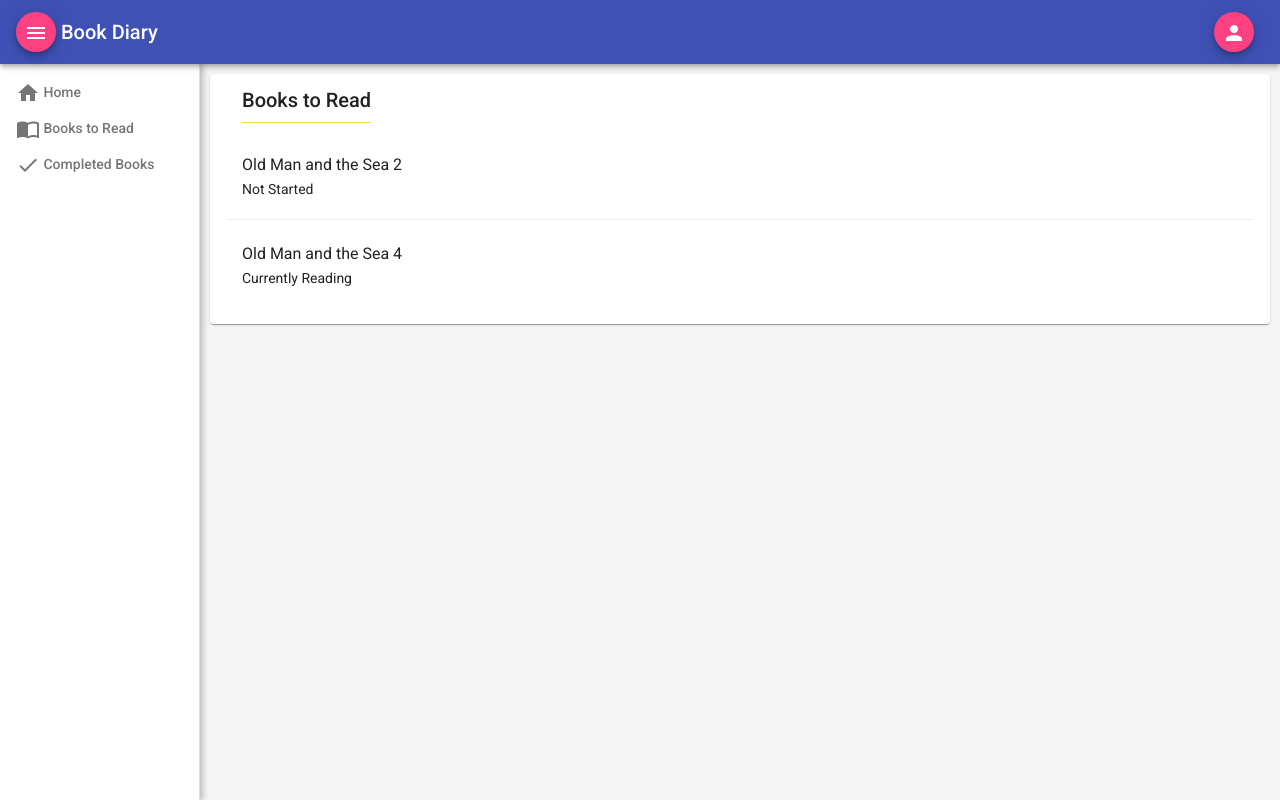
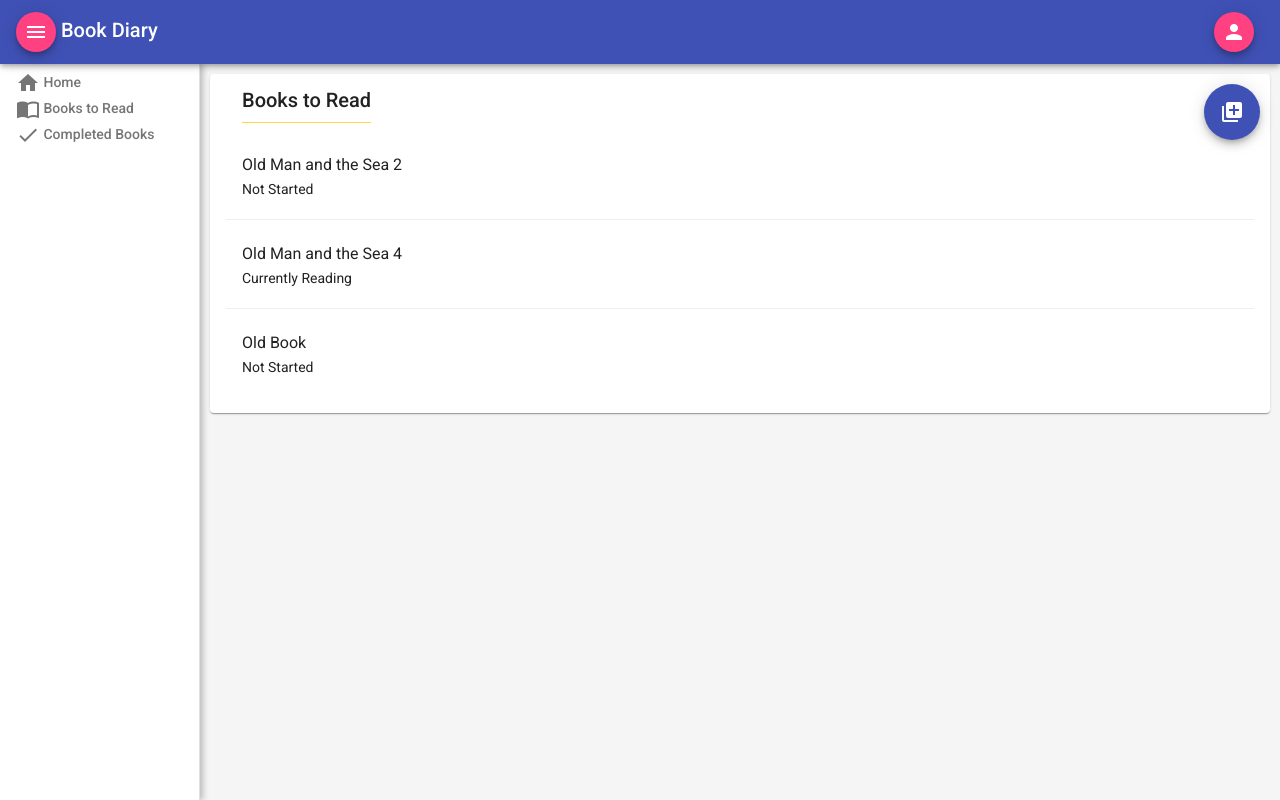
Before and after one commit to mshanks16/book-diary, an Angular app: page /book/to-read in a window 1280 px wide. Built offline with nearby package versions, Linux system fonts and the light colour scheme; data requests are answered from the project's data file.

Commit message:
added add new book

```diff
--- a/server/db.json
+++ b/server/db.json
@@ -21,6 +21,13 @@
       "id": 4,
       "title": "Old Man and the Sea 4",
       "status": "Currently Reading"
+    },
+    {
+      "title": "Old Book",
+      "description": "Really old book",
+      "notes": "",
+      "status": "Not Started",
+      "id": 5
     }
   ]
 }
--- a/src/app/books/edit/edit.component.html
+++ b/src/app/books/edit/edit.component.html
@@ -1,10 +1,13 @@
 <mat-card *ngIf="book">
     <mat-card-header>
-        <mat-card-title>
+        <mat-card-title *ngIf="!isNew">
             Editing: {{book.title}}
         </mat-card-title>
+        <mat-card-title *ngIf="isNew">
+          New Book
+      </mat-card-title>
     </mat-card-header>
-    <form #form="ngForm" (submit)="updateBook()">
+    <form #form="ngForm" (submit)="saveBook()">
     <mat-card-content>
           <mat-form-field>
             <input matInput placeholder="Title"
@@ -34,7 +37,6 @@
         </mat-card-actions>
     </form>
 </mat-card>
-
 <mat-card *ngIf="!book">
     <mat-card-content>
         <mat-spinner></mat-spinner>
--- a/src/app/books/edit/edit.component.ts
+++ b/src/app/books/edit/edit.component.ts
@@ -10,6 +10,7 @@ import { BooksService } from 'src/app/shared/services/books.service';
 })
 export class EditBooksComponent implements OnInit {
   book: Book;
+  isNew = false;
 
   constructor(
     private booksService: BooksService,
@@ -20,14 +21,25 @@ export class EditBooksComponent implements OnInit {
   ngOnInit(): void {
     const bookId = this.route.snapshot.params["id"];
 
+    if (bookId === "new") {
+      this.isNew = true;
+      this.book = this.booksService.getNewBook();
+      return;
+    }
+
     this.booksService.getBookById(bookId)
       .subscribe(book =>
         this.book = book
       );
   }
 
-  updateBook(){
+  saveBook() {
+    if ( this.isNew) {
+      this.booksService.createBook(this.book)
+        .subscribe(book => this.book = book);
+    } else {
     this.booksService.updateBook(this.book)
       .subscribe(result => console.log(result));
+    }
   }
 }
--- a/src/app/books/to-read/to-read.component.html
+++ b/src/app/books/to-read/to-read.component.html
@@ -3,8 +3,11 @@
         <mat-card-title>
             Books to Read
         </mat-card-title>
+        <button mat-fab class="add-book" color="primary" (click)="addNew()">
+            <mat-icon>library_add</mat-icon>
+          </button>
     </mat-card-header>
-        <mat-card-content>
-            <app-books-list [books]="toReadBooks" (select)="selectBook($event)"></app-books-list>
+    <mat-card-content>
+        <app-books-list [books]="toReadBooks" (select)="selectBook($event)"></app-books-list>
         </mat-card-content>
 </mat-card>
--- a/src/app/books/to-read/to-read.component.scss
+++ b/src/app/books/to-read/to-read.component.scss
@@ -0,0 +1,9 @@
+.mat-button-wrapper {
+    margin-top: -10px;
+}
+
+.add-book {
+    position: absolute;
+    top: 10px;
+    right: 10px;
+}
--- a/src/app/books/to-read/to-read.component.ts
+++ b/src/app/books/to-read/to-read.component.ts
@@ -1,4 +1,4 @@
-import { Component, OnInit } from '@angular/core';
+import { Component, OnInit, ViewEncapsulation } from '@angular/core';
 import { Router } from '@angular/router';
 import { Book } from 'src/app/shared/services/books.interface';
 import { BooksService } from 'src/app/shared/services/books.service';
@@ -6,7 +6,8 @@ import { BooksService } from 'src/app/shared/services/books.service';
 @Component({
   selector: 'app-completed-books',
   templateUrl: './to-read.component.html',
-  styleUrls: ['./to-read.component.scss']
+  styleUrls: ['./to-read.component.scss'],
+  encapsulation: ViewEncapsulation.None
 })
 export class ToReadBooksComponent implements OnInit {
   toReadBooks: Book[] = [];
@@ -26,5 +27,7 @@ export class ToReadBooksComponent implements OnInit {
   selectBook(bookId: number) {
     this.router.navigate(['book', bookId]);
   }
-
+  addNew() {
+    this.router.navigate(['book', 'new']);
+  }
 }
--- a/src/app/shared/services/books.interface.ts
+++ b/src/app/shared/services/books.interface.ts
@@ -5,7 +5,7 @@ export enum BookStatus {
 }
 
 export interface Book {
-    id: number;
+    id?: number;
     title: string;
     description: string;
     notes: string;
--- a/src/app/shared/services/books.service.ts
+++ b/src/app/shared/services/books.service.ts
@@ -2,7 +2,7 @@ import { HttpClient } from '@angular/common/http';
 import { Injectable } from '@angular/core';
 import { Observable } from 'rxjs';
 import { environment } from 'src/environments/environment';
-import { Book } from './books.interface';
+import { Book, BookStatus } from './books.interface';
 
 
 @Injectable({
@@ -29,6 +29,19 @@ export class BooksService {
     return this.http.put(this.getUrl() + `/${book.id}`, book)
   }
 
+  createBook(book: Book): Observable<Book> {
+    return this.http.post<Book>(this.getUrl(), book)
+  }
+
+  getNewBook(): Book {
+    return {
+      title: "",
+      description: "",
+      notes: "",
+      status: BookStatus.NotStarted
+    };
+  }
+
   private getUrl() {
     return `${environment.baseUrl}${this.model}`;
   }
```
